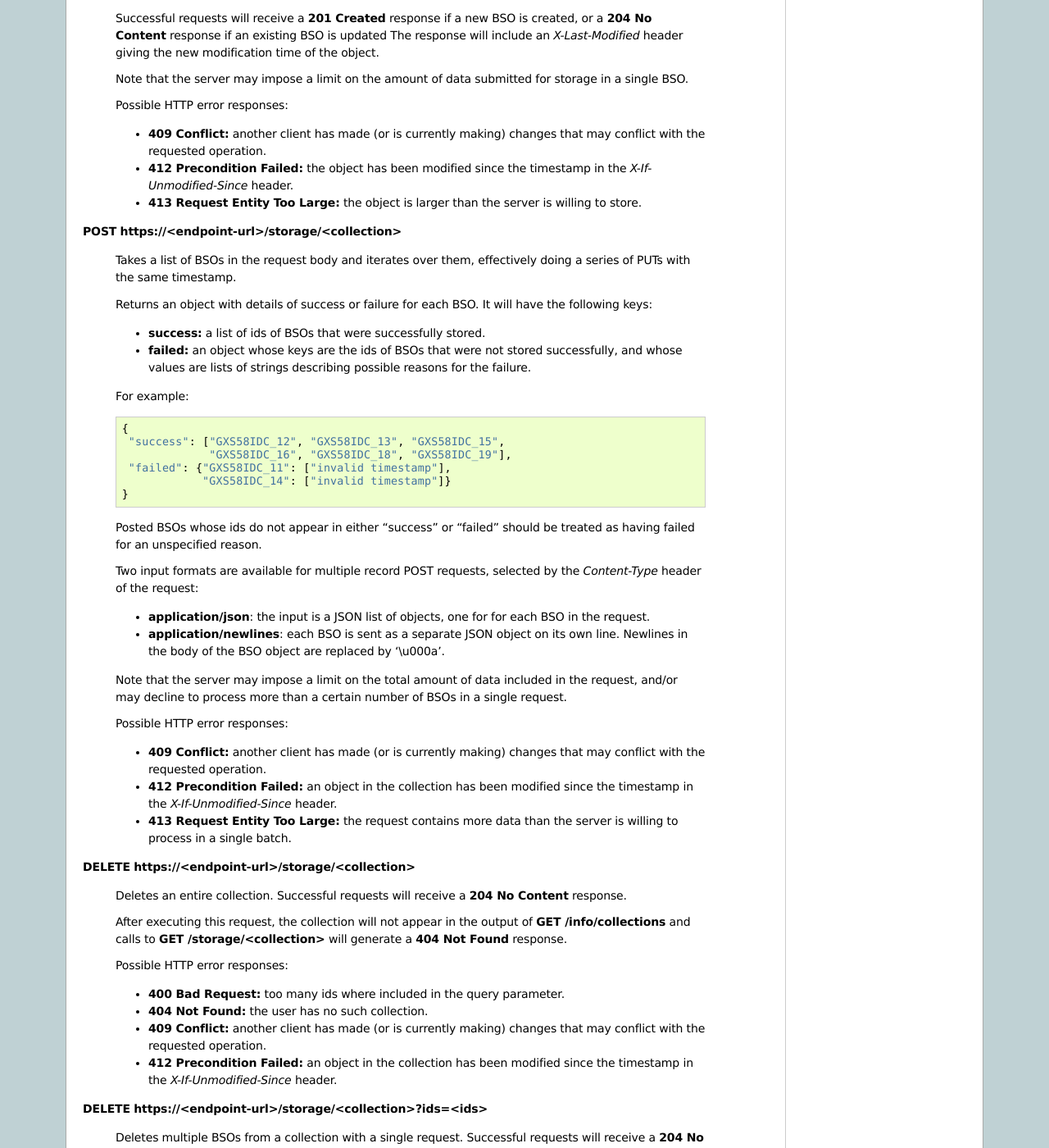
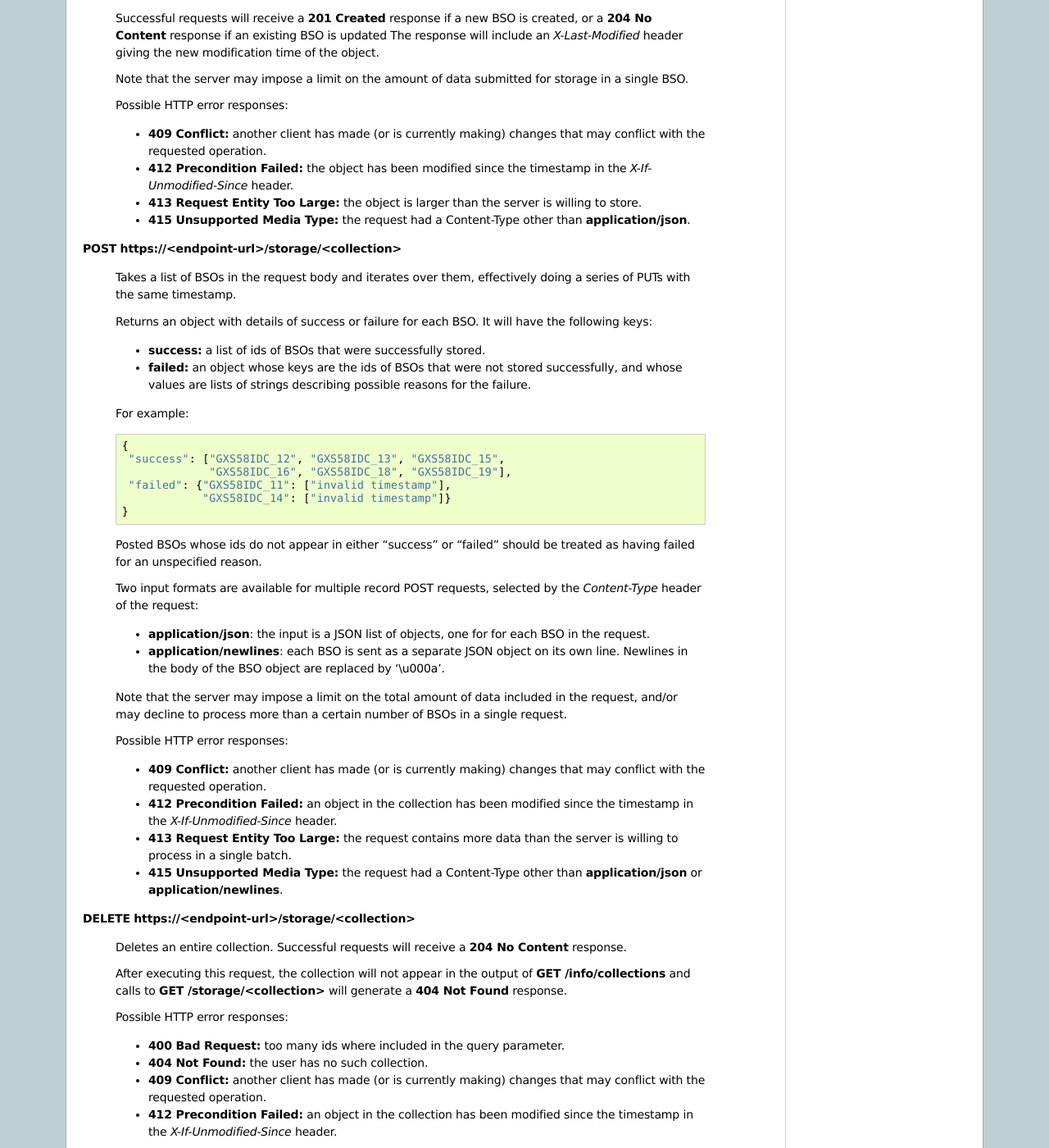
Before and after one commit to mozilla-services/docs, a Sphinx documentation site: the page built from source/storage/apis-2.0.rst, in a window 1280 px wide and 1400 px high, scrolled down 3700 px. Shown: the whole window at 82% size. Built offline with Sphinx 7.4.7, drawn with Linux system fonts in a browser that asks for light colours; the version number could not be read and is left out; some of the changed text lies outside the part shown.

Commit message:
[Storage] Bug 747494 - add "415 Unsupported Media Type" response; r=gps

```diff
--- a/source/spelling_wordlist.txt
+++ b/source/spelling_wordlist.txt
@@ -72,6 +72,7 @@ IRC
 json
 keyexchange
 KeyExchange
+kibibytes
 ldap
 lighttpd
 Linuxes
--- a/source/storage/apis-2.0.rst
+++ b/source/storage/apis-2.0.rst
@@ -273,6 +273,8 @@ collection.
       timestamp in the *X-If-Unmodified-Since* header.
     - **413 Request Entity Too Large:**  the object is larger than the
       server is willing to store.
+    - **415 Unsupported Media Type:**  the request had a Content-Type other
+      than **application/json**.
 
 
 **POST** **https://<endpoint-url>/storage/<collection>**
@@ -322,6 +324,8 @@ collection.
       modified since the timestamp in the *X-If-Unmodified-Since* header.
     - **413 Request Entity Too Large:**  the request contains more data than the
       server is willing to process in a single batch.
+    - **415 Unsupported Media Type:**  the request had a Content-Type other
+      than **application/json** or **application/newlines**.
 
 
 **DELETE** **https://<endpoint-url>/storage/<collection>**
@@ -688,6 +692,12 @@ protocol.
     should retry by sending the records in smaller batches.
 
 
+**415 Unsupported Media Type**
+
+    The Content-Type header submitted with a write request (PUT, POST)
+    specified a data format that is not supported by the server.
+
+
 **503 Service Unavailable**
 
     Indicates that the server is undergoing maintenance.  Such a response will
```
Also changed, not shown: source/aitc/apis-1.0.rst (+8 -0 lines).
